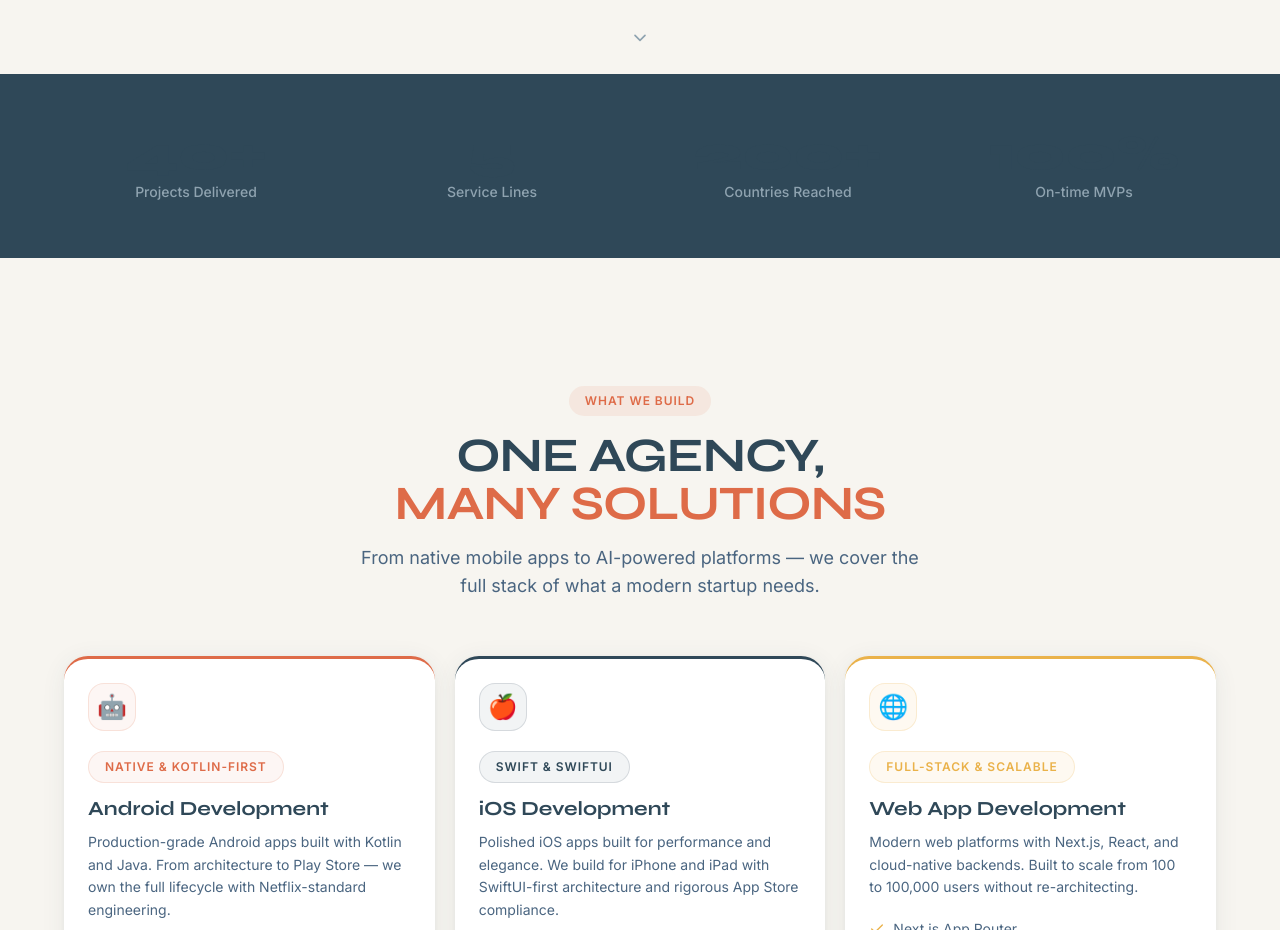
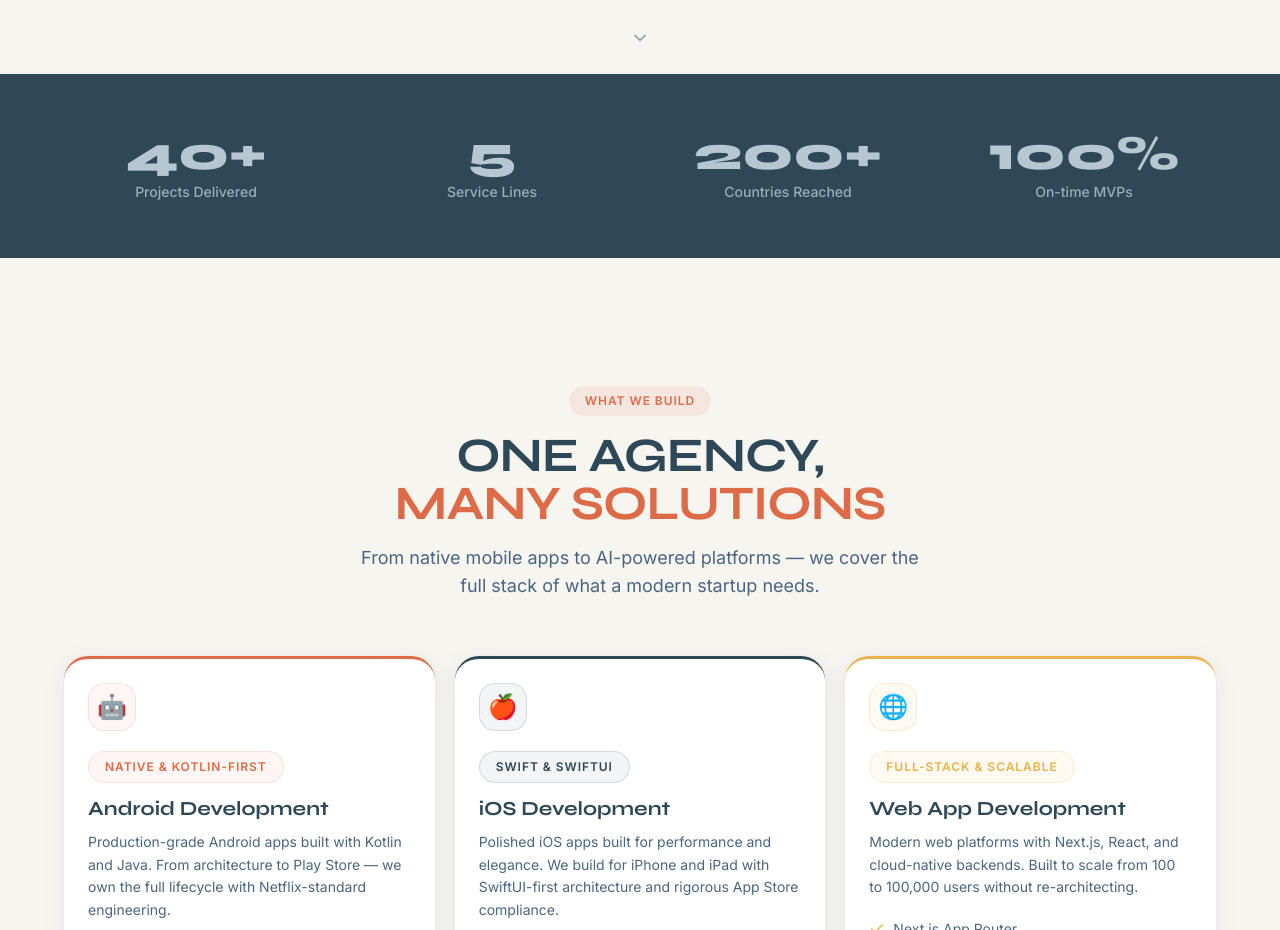
Before and after one commit to developerayush014-uiux/gamespacelabs, a Next.js app: page / in a window 1280 px wide. Shown: the part 880-1810 px from the top of the page. Built offline with nearby package versions, Linux system fonts and the light colour scheme.

Commit message:
Colour changes to make it looked

```diff
--- a/app/page.tsx
+++ b/app/page.tsx
@@ -17,10 +17,10 @@ function StatItem({ value, suffix, label, delay }: { value: number; suffix: stri
   const { ref, inView } = useInView({ triggerOnce: true, threshold: 0.3 });
   return (
     <div ref={ref} className="text-center">
-      <div className="font-display font-black text-4xl md:text-5xl text-[#2F4858] mb-1">
+      <div className="font-display font-black text-4xl md:text-5xl text-[#b6c7d2] mb-1">
         {inView ? <CountUp end={value} duration={2.2} delay={delay} suffix={suffix} /> : `0${suffix}`}
       </div>
-      <p className="text-[#8FA3B0] text-sm font-medium">{label}</p>
+      <p className="text-[#99aebc] text-sm font-medium">{label}</p>
     </div>
   );
 }
```
